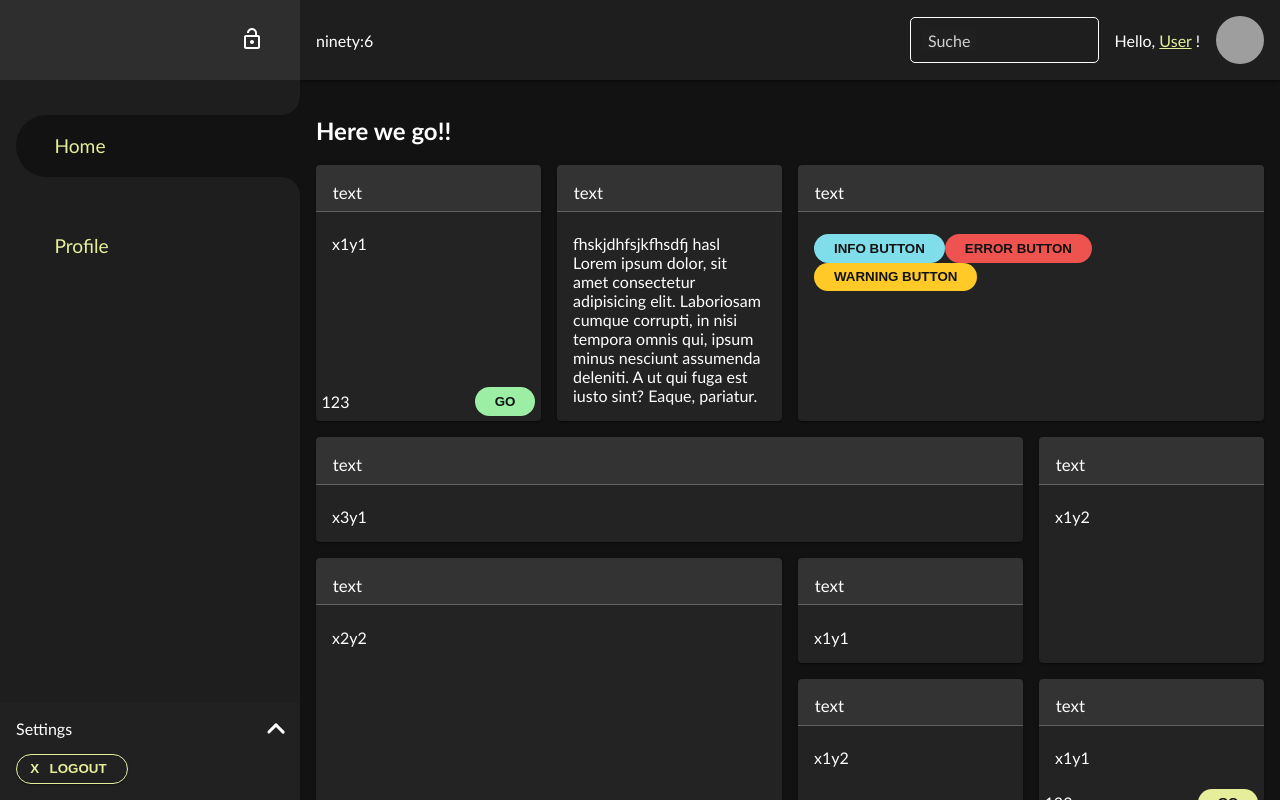
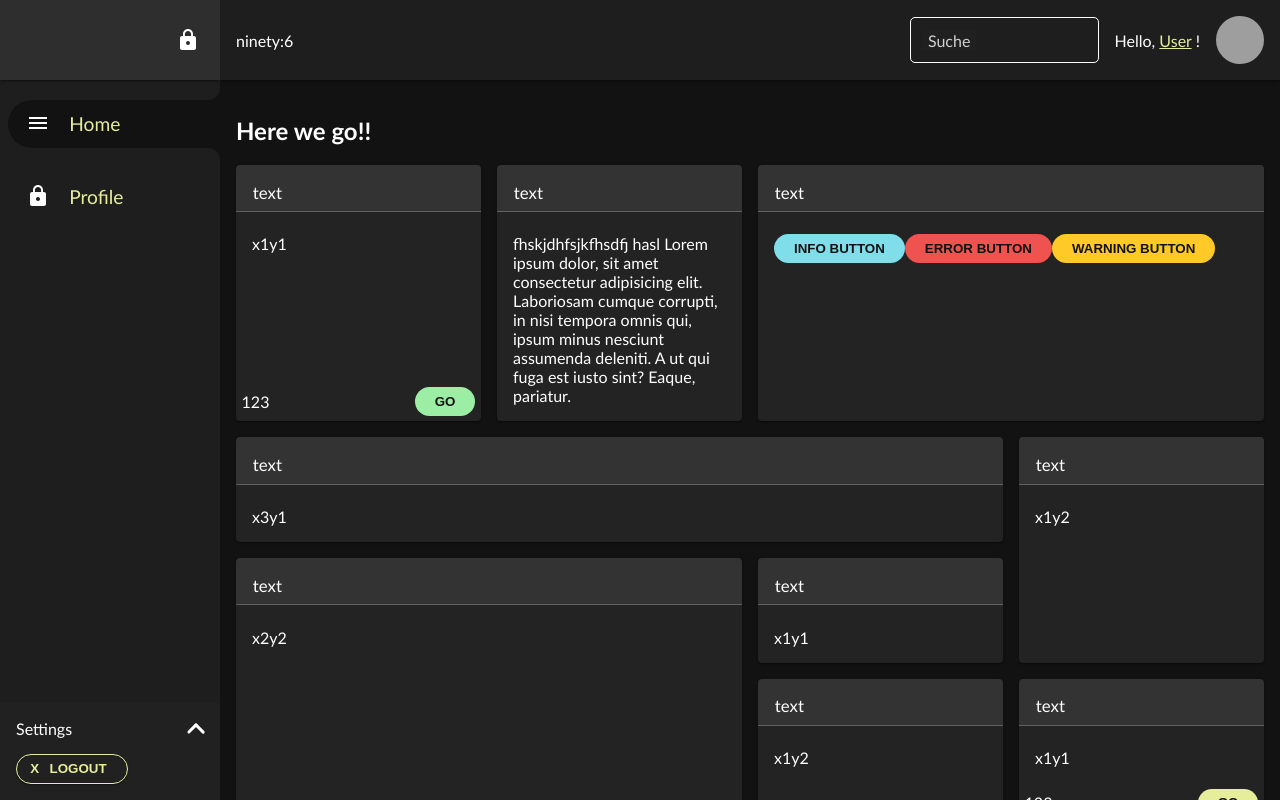
Before and after one commit to benediktrauch/angular-dashboard-template, an Angular app: page /user/home in a window 1280 px wide. Shown: the top 800 px of the page. Built offline with nearby package versions, Linux system fonts and the light colour scheme; grey boxes are pictures that could not be loaded.

Commit message:
added Navigation rail on md devices

```diff
--- a/src/app/shared/header/header.component.scss
+++ b/src/app/shared/header/header.component.scss
@@ -76,16 +76,44 @@ header {
 
     &.headerFixed {
       @include breakpoint(md) {
-        width: calc(100% - 300px);
+        width: calc(100% - 72px);
       }
-
+      @include breakpoint(lg) {
+        width: calc(100% - #{$menuWidth});
+      }
       transition: 0.35s;
     }
   }
 
   @include breakpoint(md) {
     &.headerFixed {
-      width: calc(100% - 300px);
+      width: calc(100% - 72px);
+    }
+
+    .left {
+      .menuButton {
+        display: none;
+      }
+    }
+
+    &.overlayMenu {
+      width: 100%;
+
+      &.headerFixed {
+        width: 100%;
+      }
+
+      .left {
+        .menuButton {
+          display: flex;
+        }
+      }
+    }
+  }
+
+  @include breakpoint(lg) {
+    &.headerFixed {
+      width: calc(100% - #{$menuWidth});
     }
 
     .left {
--- a/src/app/shared/sidebar/sidebar.component.html
+++ b/src/app/shared/sidebar/sidebar.component.html
@@ -16,8 +16,8 @@
         <img
           [src]="
             menuOpen
-              ? 'assets/icons/menu-24px.svg'
-              : 'assets/icons/menu_open-24px.svg'
+              ? 'assets/icons/menu_open-24px.svg'
+              : 'assets/icons/menu-24px.svg'
           "
           alt="menu icon"
         />
@@ -28,8 +28,8 @@
         <img
           [src]="
             pushMenu
-              ? 'assets/icons/lock-24px.svg'
-              : 'assets/icons/lock_open-24px.svg'
+              ? 'assets/icons/lock_open-24px.svg'
+              : 'assets/icons/lock-24px.svg'
           "
           alt="fix menu"
         />
@@ -44,13 +44,25 @@
         *ngFor="let item of menuData"
         (click)="_itemClick()"
       >
-        <div class="left">
+        <div class="listItemLeft">
           <span class="overlay"></span>
         </div>
-        <span class="top"></span>
-        <span class="center">{{ item.name }}</span>
-        <span class="bottom"></span>
+        <span class="listItemTop"></span>
+        <div class="listItemCenter">
+          <span class="icon">
+            <img [src]="item.icon" alt="{{ item.name }} icon" />
+          </span>
+          <span class="title">{{ item.name }}</span>
+        </div>
+        <span class="listItemBottom"></span>
       </a>
+    </div>
+    <div class="bottom-small">
+      <div class="logout">
+        <button class="icon-only" (click)="logout()">
+          <span class="icon">X</span>
+        </button>
+      </div>
     </div>
     <div class="bottom">
       <div class="button" (click)="_toggleSettings()">
--- a/src/app/shared/sidebar/sidebar.component.scss
+++ b/src/app/shared/sidebar/sidebar.component.scss
@@ -12,7 +12,7 @@ nav {
 
   position: fixed;
   top: $smtb;
-  width: 300px;
+  width: $menuWidth;
   max-width: 100vw;
   transform: translateX(-100vw);
   transition: 0.35s;
@@ -25,7 +25,7 @@ nav {
 
   @include breakpoint(sm) {
     top: $lgtb;
-    transform: translateX(-300px);
+    transform: translateX(-$menuWidth);
   }
 
   @include breakpoint(md) {
@@ -38,12 +38,12 @@ nav {
     transition: 0.35s;
     overflow: hidden;
     position: fixed;
-    width: 300px;
+    width: 72px;
     overflow: auto;
 
     &.overlayMenu {
-      width: 300px;
-      transform: translateX(-300px);
+      width: 72px;
+      transform: translateX(-72px);
       // position: fixed;
       // top: 0;
 
@@ -73,12 +73,67 @@ nav {
         transition: 0.35s;
         overflow: hidden;
         position: fixed;
-        transform: translateX(-300px);
+        transform: translateX(-72px);
         box-shadow: none;
 
         &.menuOpen {
           transition: 0.35s;
-          width: 300px;
+          width: 72px;
+          transform: translateX(0);
+          @include mat-elevation(4);
+          overflow: auto;
+        }
+      }
+    }
+  }
+
+  @include breakpoint(lg) {
+    transform: translateX(0);
+
+    transition: 0.35s;
+    overflow: hidden;
+    position: fixed;
+    width: $menuWidth;
+    overflow: auto;
+
+    &.overlayMenu {
+      width: $menuWidth;
+      transform: translateX(-$menuWidth);
+      // position: fixed;
+      // top: 0;
+
+      @include breakpoint(xs) {
+        transform: translateX(-100vw);
+        transition: 0.35s;
+        position: fixed;
+        &.menuOpen {
+          transform: translateX(0);
+          transition: 0.35s;
+          width: 100vw;
+        }
+      }
+
+      @include breakpoint(md) {
+        grid-template-columns: 0 1fr;
+        transition: 0.35s;
+
+        &.menuOpen {
+          grid-template-columns: 0 1fr;
+          transition: 0.35s;
+          main {
+            transition: 0.35s;
+            filter: brightness(80%);
+          }
+        }
+        transition: 0.35s;
+        overflow: hidden;
+        position: fixed;
+        transform: translateX(-$menuWidth);
+        box-shadow: none;
+
+        &.menuOpen {
+          transition: 0.35s;
+          width: $menuWidth;
           transform: translateX(0);
           @include mat-elevation(4);
           overflow: auto;
@@ -98,17 +153,45 @@ nav {
   @include breakpoint(md) {
     height: 100%;
     grid-template-rows: $lgtb 1fr $lgtb;
+    grid-template-columns: 72px;
+  }
+  @include breakpoint(lg) {
+    height: 100%;
+    grid-template-rows: $lgtb 1fr $lgtb;
+    grid-template-columns: $menuWidth;
   }
   .top {
     display: none;
+
+    .pinMenu {
+      display: none;
+    }
     @include breakpoint(md) {
-      // height: $lgtb;
+      // @include mat-bg-elevation(2);
+      align-items: center;
+      justify-content: space-between;
+      padding: 1em;
+      display: flex;
+      @include mat-elevation(2);
 
+      .menuButton {
+        display: none;
+      }
+    }
+    @include breakpoint(lg) {
+      // box-shadow: none;
       @include mat-bg-elevation(2);
       align-items: center;
       justify-content: space-between;
       padding: 1em;
       display: flex;
+
+      .menuButton {
+        display: flex;
+      }
+      .pinMenu {
+        display: block;
+      }
     }
   }
   .content {
@@ -117,9 +200,23 @@ nav {
     overflow: auto;
     max-height: calc(100% - 5em);
     padding: 1em;
+
+    display: grid;
+    grid-template-rows: 72px;
+    padding-top: 8px;
+
+    grid-auto-rows: 72px;
+
     @include breakpoint(md) {
       max-height: calc(100% - 5em);
-      padding: 1em 0 1em 1em;
+      // padding: 1em 0 1em 1em;
+      // border-top: 1px solid $background-color;
+    }
+
+    @include breakpoint(lg) {
+      max-height: calc(100% - 5em);
+      padding: 8px 0 8px 8px;
+      border-top: none;
     }
     .listItem {
       background: $background-color-el1;
@@ -130,41 +227,85 @@ nav {
       grid-template-rows: auto;
 
       @include breakpoint(md) {
+        grid-template-rows: 72px;
+      }
+      @include breakpoint(lg) {
         grid-template-areas:
           "top top"
           "left center"
           "bottom bottom";
 
-        grid-template-columns: 2em auto;
-        grid-template-rows: 1em auto 1em;
+        grid-template-columns: 24px auto;
+        grid-template-rows: 12px 48px 12px;
       }
       text-decoration: none;
 
       font-size: 1.2em;
 
-      .top,
-      .bottom {
+      .listItemTop,
+      .listItemBottom {
         background: $background-color-el1;
-        height: 1em;
+        height: 12px;
         display: none;
         @include breakpoint(md) {
+          display: none;
+        }
+        @include breakpoint(lg) {
           display: block;
         }
         padding: 0;
       }
 
-      .center {
-        display: block;
-        padding: 1em 0;
+      .listItemCenter {
+        display: flex;
+        padding: 1em;
         grid-area: center;
+        align-items: center;
+        justify-content: flex-start;
+
+        .title {
+          display: flex;
+
+          @include breakpoint(md) {
+            display: none;
+          }
+        }
+
+        .icon {
+          display: flex;
+          margin-right: 1em;
+
+          @include breakpoint(md) {
+            margin: 0;
+          }
+          @include breakpoint(lg) {
+            margin-right: 1em;
+          }
+        }
+        @include breakpoint(md) {
+          justify-content: center;
+          align-items: center;
+          padding: 1em 0;
+        }
+
+        @include breakpoint(lg) {
+          justify-content: flex-start;
+          transform: translateX(-6px);
+          .title {
+            display: block;
+          }
+        }
       }
 
-      .left {
+      .listItemLeft {
         background: $background-color-el1;
         grid-area: left;
         position: relative;
         display: none;
         @include breakpoint(md) {
+          display: none;
+        }
+        @include breakpoint(lg) {
           display: block;
         }
         .overlay {
@@ -173,49 +314,76 @@ nav {
           height: 100%;
         }
       }
-      .top {
+      .listItemTop {
         grid-area: top;
       }
-      .bottom {
+      .listItemBottom {
         grid-area: bottom;
       }
 
       &.active {
-        .center {
+        .listItemCenter {
           background: $background-color-el0;
           padding: 0.5em 1em;
+          margin: 12px 0;
+          .title {
+          }
+
+          .icon {
+            @include breakpoint(lg) {
+            }
+          }
+
           @include breakpoint(md) {
-            padding: 1em;
+            display: flex;
+            flex-direction: column;
+            margin: 0;
+            background: none;
+            padding: 14px 0 16px;
+            .title {
+              display: block;
+              font-size: 0.8em;
+              margin-top: 4px;
+            }
+          }
+
+          @include breakpoint(lg) {
+            flex-direction: row;
+            // padding: 1em;
+            .title {
+              font-size: 1em;
+              margin-top: 0;
+            }
           }
           border-radius: 1.5em;
         }
       }
-      @include breakpoint(md) {
+      @include breakpoint(lg) {
         &.active {
           background: $background-color-el0;
-          .top,
-          .bottom {
+          .listItemTop,
+          .listItemBottom {
             background: $background-color-el1;
           }
-          .top {
-            border-end-end-radius: 1em;
-            border-bottom-right-radius: 1em;
+          .listItemTop {
+            border-end-end-radius: 12px;
+            border-bottom-right-radius: 12px;
           }
-          .bottom {
-            border-start-end-radius: 1em;
-            border-top-right-radius: 1em;
+          .listItemBottom {
+            border-start-end-radius: 12px;
+            border-top-right-radius: 12px;
           }
-          .center {
-            padding: 1em 0;
+          .listItemVenter {
+            padding: 12px 0;
           }
-          .left {
+          .listItemLeft {
             background: $background-color-el1;
             .overlay {
-              border-end-start-radius: 2em;
-              border-start-start-radius: 2em;
+              border-end-start-radius: 48px;
+              border-start-start-radius: 48px;
 
-              border-top-left-radius: 2em;
-              border-bottom-left-radius: 2em;
+              border-top-left-radius: 48px;
+              border-bottom-left-radius: 48px;
 
               background: $background-color-el0;
             }
@@ -234,31 +402,38 @@ nav {
     background: $background-color-el2;
     transition: 0.5s;
 
+    @include breakpoint(md) {
+      width: 72px;
+      display: none;
+    }
+
+    @include breakpoint(lg) {
+      width: calc(100% - 2em);
+      display: grid;
+    }
+
     .list {
       max-height: 0;
       transition: 0.5s;
       overflow: hidden;
     }
+  }
 
-    // &:hover {
-    //   .list {
-    //     max-height: 50vh;
-    //     height: min-content;
-    //     transition: 0.5s;
-    //   }
-    // }
+  .bottom-small {
+    display: none;
+
+    @include breakpoint(md) {
+      display: grid;
+      justify-content: center;
+      align-items: center;
+    }
+
+    @include breakpoint(lg) {
+      display: none;
+    }
   }
 
   &.settingsOpen {
-    // grid-template-rows: $smtb 1fr $smtb;
-    // @include breakpoint(sm) {
-    //   grid-template-rows: $lgtb 1fr $lgtb;
-    // }
-
-    // grid-template-rows: 1fr $smtb;
-    // @include breakpoint(md) {
-    //   grid-template-rows: $lgtb 1fr $lgtb;
-    // }
     .bottom {
       background: $background-color-el5;
       transition: 0.5s;
@@ -275,4 +450,5 @@ nav {
 .pinMenu {
   background: none;
   border: none;
+  font-size: 0;
 }
--- a/src/app/user/user.component.scss
+++ b/src/app/user/user.component.scss
@@ -55,7 +55,7 @@ $smtb: 3em;
       "nav main"
       "nav footer";
 
-    grid-template-columns: 300px 1fr;
+    grid-template-columns: 72px 1fr;
     grid-template-rows: $lgtb 1fr $lgtb;
     transition: 0.35s;
 
@@ -72,43 +72,6 @@ $smtb: 3em;
       }
     }
 
-    /*
-
-  transition: 0.35s;
-  @include breakpoint(md) {
-    grid-template-columns: 0px 1fr;
-  }
-
-  nav {
-    transition: 0.35s;
-    overflow: hidden;
-    position: fixed;
-    width: 300px;
-    transform: translateX(-300px);
-
-    &.menuOpen {
-      transition: 0.35s;
-      transform: translateX(0);
-      overflow: auto;
-    }
-  }
-
-  &.menuOpen {
-    transition: 0.35s;
-    @include breakpoint(md) {
-      grid-template-columns: 300px 1fr;
-    }
-
-    main {
-      transition: 0.35s;
-      filter: brightness(65%) blur(2px);
-
-      @include breakpoint(md) {
-        filter: none;
-      }
-    }
-  }
-*/
     &.overlayMenu {
       // @include breakpoint(xs) {
       grid-template-areas:
@@ -137,12 +100,77 @@ $smtb: 3em;
         transition: 0.35s;
         overflow: hidden;
         position: fixed;
-        transform: translateX(-300px);
+        transform: translateX(-72px);
         box-shadow: none;
 
         &.menuOpen {
           transition: 0.35s;
-          width: 300px;
+          width: 72px;
+          transform: translateX(0);
+          @include mat-elevation(4);
+          overflow: auto;
+        }
+      }
+    }
+  }
+
+  @include breakpoint(lg) {
+    grid-template-areas:
+      "nav header"
+      "nav main"
+      "nav footer";
+
+    grid-template-columns: $menuWidth 1fr;
+    grid-template-rows: $lgtb 1fr $lgtb;
+    transition: 0.35s;
+
+    main {
+      transition: 0.35s;
+      filter: none;
+    }
+
+    &.menuOpen {
+      transition: 0.35s;
+      main {
+        transition: 0.35s;
+        filter: none;
+      }
+    }
+
+    &.overlayMenu {
+      // @include breakpoint(xs) {
+      grid-template-areas:
+        "nav header"
+        "nav main"
+        "nav footer";
+
+      grid-template-columns: 0 1fr;
+
+      // grid-template-rows: $smtb 0 1fr $smtb;
+      // grid-template-columns: 1fr;
+
+      // grid-template-columns: 0 1fr;
+      transition: 0.35s;
+
+      &.menuOpen {
+        // grid-template-columns: 0 1fr;
+        transition: 0.35s;
+
+        main {
+          transition: 0.35s;
+          filter: brightness(65%) blur(2px);
+        }
+      }
+      nav {
+        transition: 0.35s;
+        overflow: hidden;
+        position: fixed;
+        transform: translateX(-$menuWidth);
+        box-shadow: none;
+
+        &.menuOpen {
+          transition: 0.35s;
+          width: $menuWidth;
           transform: translateX(0);
           @include mat-elevation(4);
           overflow: auto;
--- a/src/app/user/user.component.ts
+++ b/src/app/user/user.component.ts
@@ -17,11 +17,13 @@ export class UserComponent implements OnInit {
   menuData = [
     {
       name: 'Home',
-      path: 'home'
+      path: 'home',
+      icon: 'assets/icons/menu-24px.svg'
     },
     {
       name: 'Profile',
-      path: 'profile'
+      path: 'profile',
+      icon: 'assets/icons/lock-24px.svg'
     }
   ];
 
--- a/src/styles.scss
+++ b/src/styles.scss
@@ -33,6 +33,8 @@ $warning-contrast: $background-color;
 
 $error-color: mat-color($mat-red, 400);
 $error-contrast: $background-color;
+
+$menuWidth: 220px;
 
 @mixin transform($property) {
   transform: $property;
@@ -221,6 +223,19 @@ button {
     }
   }
 
+  &.icon-only {
+    padding: 0.75em;
+    width: 32px;
+    height: 32px;
+    display: flex;
+    justify-content: center;
+    align-items: center;
+    .icon {
+      // margin-left: 0.5em;
+      margin: auto;
+    }
+  }
+
   &.outlined {
     background: none;
     border: 1px solid $primary-color;
```
Also changed, not shown: src/app/app.component.scss (+5 -5 lines).
